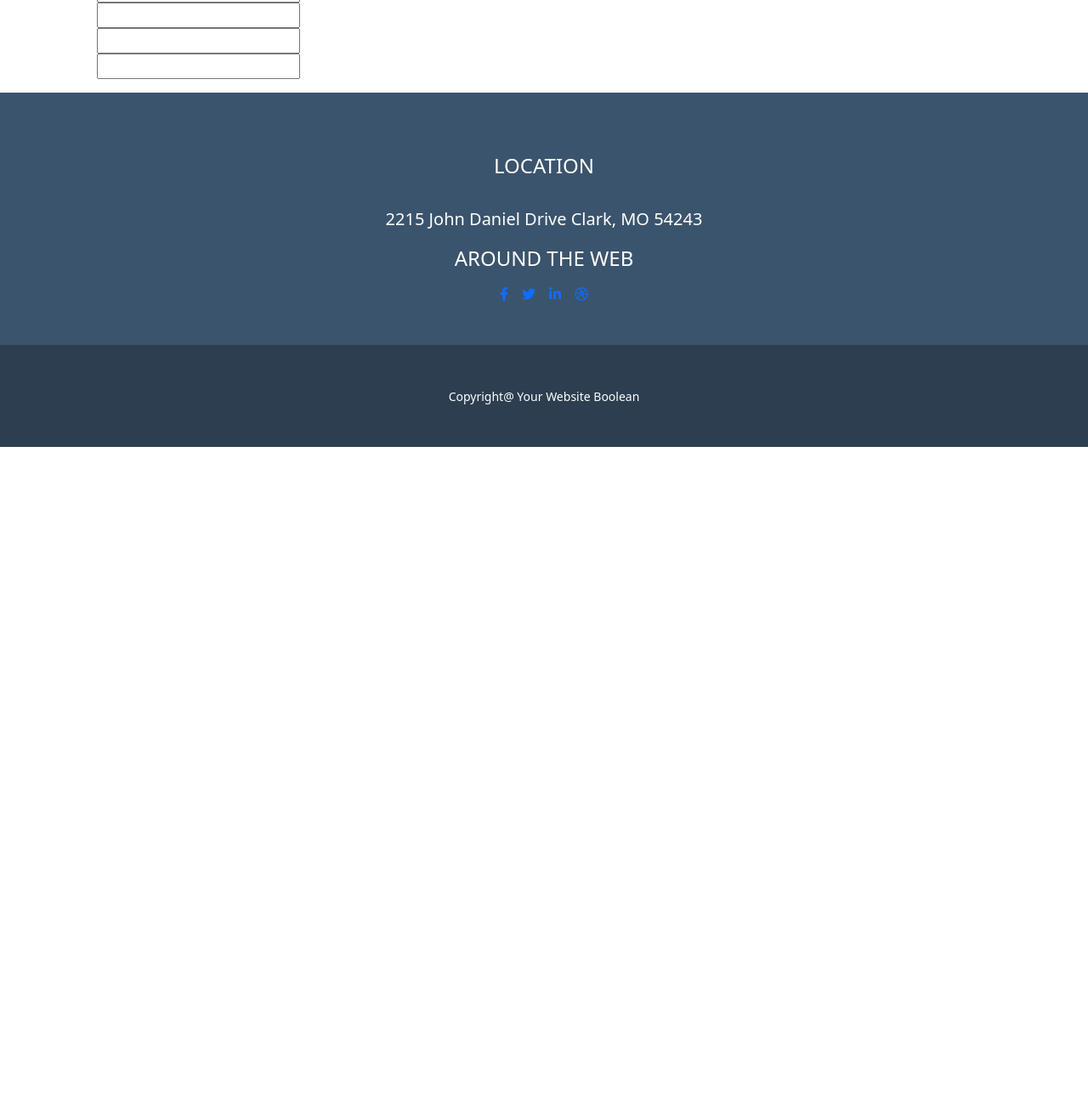
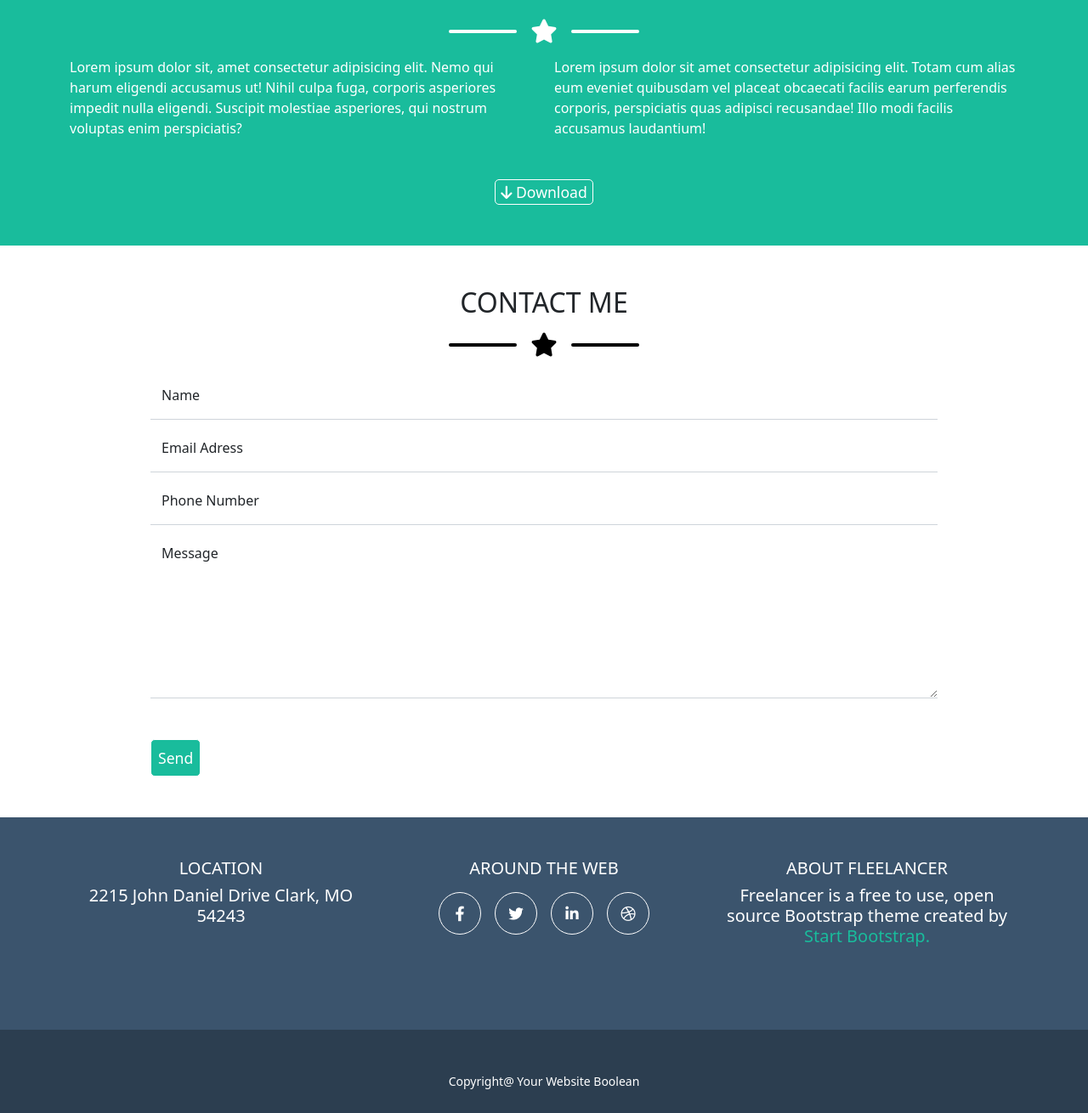
Before and after one commit to PiersilvioPellegrini/html-css-bootstrap-freelancer, a plain HTML site: page index.html in a window 1280 px wide. Shown: the part 1487-2797 px from the top of the page at 85% size. Before the commit the page ends 2013 px from the top, so only its background shows below. Drawn offline with nearby package versions, Linux system fonts and the light colour scheme.

Commit message:
completed

```diff
--- a/css/style.css
+++ b/css/style.css
@@ -11,7 +11,7 @@ nav {
     color: white;
 }
 
- ul li {
+ul li {
     color: white;
     list-style: none;
     text-decoration: none;
@@ -33,25 +33,88 @@ ul li a {
 
 }
 
-button{
-    background-color:transparent;
-    border: solid white 1px ;
+button {
+    background-color: transparent;
+    border: solid white 1px;
     border-radius: 5px;
     font-size: 1.1rem;
+    color: white;
 
 }
 
-button a{
-    color: white;
-    text-decoration: none;
+.rounded-circle {
+    aspect-ratio: 1/1;
+    width: 50px;
+
 }
 
-.info{
+.rounded-circle i {
+    color: white;
+
+}
+
+.btn-send {
+    background-color: var(--bg-primary-color);
+
+}
+
+
+.info {
     background-color: var(--bg-footer);
     color: white;
 }
 
-footer{
+footer {
     background-color: var(--bg-secondary-color);
     color: white;
 }
+
+.star-container-large {
+    display: flex;
+    align-items: center;
+    width: 35%;
+    min-width: 220px;
+    max-width: 280px;
+    margin: 0 auto;
+}
+
+.star-container-small {
+    display: flex;
+    align-items: center;
+    width: 20%;
+    min-width: 130px;
+    max-width: 260px;
+    margin: 0 auto;
+}
+
+.star-container-small .star-line,
+.star-container-large .star-line {
+    height: 4px;
+    border-radius: 2px;
+    flex-grow: 1;
+    background-color: white;
+}
+
+.star-container-large i,
+.star-container-small i {
+    margin: 0 1rem;
+}
+
+.img-header img {
+    height: 250px;
+}
+
+.my-form-control {
+    border-top: 0;
+    border-left: 0;
+    border-right: 0;
+    border-radius: 0;
+}
+
+textarea.my-form-control {
+    min-height: 200px;
+}
+
+.primary-color {
+    color: var(--bg-primary-color);
+}
--- a/index.html
+++ b/index.html
@@ -11,6 +11,8 @@
 
     <link rel="stylesheet" href="https://cdn.jsdelivr.net/npm/bootstrap@5.2.2/dist/css/bootstrap.min.css">
     <link rel="stylesheet" href="css/style.css">
+    <link rel="stylesheet" href="css/media.css">
+
     <link rel="stylesheet" href="https://cdnjs.cloudflare.com/ajax/libs/font-awesome/6.2.0/css/all.min.css"
         integrity="sha512-xh6O/CkQoPOWDdYTDqeRdPCVd1SpvCA9XXcUnZS2FmJNp1coAFzvtCN9BmamE+4aHK8yyUHUSCcJHgXloTyT2A=="
         crossorigin="anonymous" referrerpolicy="no-referrer" />
@@ -49,7 +51,21 @@
 
         <section class="start-bootstrap text-white text-center py-5">
             <div class="container">
-                <h1>START BOOTSTRAP</h1>
+                <div class="img-header mb-5">
+                    <img src="img/avatar.svg" alt="">
+                </div>
+                <h1 class="mb-3">START BOOTSTRAP</h1>
+                <div class="star-container-large mb-3">
+                    <div class="star-line"></div>
+                    <i class="fas fa-star fs-3"></i>
+                    <div class="star-line"></div>
+                </div>
+                <div class="row align-items-center mb-5  ">
+                    <h4>GRAPHIC ARTIST -
+                        WEB DESIGNER -
+                        ILLUSTRATOR</h4>
+
+                </div>
             </div>
 
         </section>
@@ -58,11 +74,17 @@
     <main>
         <section class="Portafolio">
             <div class="container">
-                <h2 class="text-center py-5">PORTFOLIO</h2>
+                <h2 class="text-center m-3 pt-5">PORTFOLIO</h2>
+
+                <div class="star-container-large mb-3 text-black">
+                    <div class="star-line bg-black"></div>
+                    <i class="fas fa-star fs-3"></i>
+                    <div class="star-line bg-black"></div>
                 </div>
 
-            <div class="container mb-5">
-                <div class="row gy-4">
+
+
+                <div class="row gy-4 mb-5">
 
                     <div class="col-12 col-md-6 col-lg-4">
 
@@ -70,33 +92,40 @@
                     </div>
                     <div class="col-12 col-md-6 col-lg-4">
 
-                        <img class="img-fluid rounded" src="img/cabin.png" alt="">
+                        <img class="img-fluid rounded" src="img/cake.png" alt="">
                     </div>
                     <div class="col-12 col-md-6 col-lg-4">
 
-                        <img class="img-fluid rounded" src="img/cabin.png" alt="">
+                        <img class="img-fluid rounded" src="img/circus.png" alt="">
                     </div>
                     <div class="col-12 col-md-6 col-lg-4">
 
-                        <img class="img-fluid rounded" src="img/cabin.png" alt="">
+                        <img class="img-fluid rounded" src="img/game.png" alt="">
                     </div>
                     <div class="col-12 col-md-6 col-lg-4">
 
-                        <img class="img-fluid rounded" src="img/cabin.png" alt="">
+                        <img class="img-fluid rounded" src="img/safe.png" alt="">
                     </div>
                     <div class="col-12 col-md-6 col-lg-4">
 
-                        <img class="img-fluid rounded" src="img/cabin.png" alt="">
+                        <img class="img-fluid rounded" src="img/submarine.png" alt="">
                     </div>
 
                 </div>
+
+
             </div>
 
         </section>
 
         <section class="about">
             <div class="container">
-                <h2 class="text-white text-center p-5 ">ABOUT</h2>
+                <h2 class="text-white text-center m-3 pt-5 ">ABOUT</h2>
+                <div class="star-container-small mb-3 ">
+                    <div class="star-line "></div>
+                    <i class="fas fa-star fs-3 text-white"></i>
+                    <div class="star-line "></div>
+                </div>
                 <div class="row gy-4 text-white mb-5">
                     <div class="col-12 col-md-6 col-lg-6"> Lorem ipsum dolor sit, amet consectetur adipisicing elit.
                         Nemo qui harum eligendi accusamus ut! Nihil culpa fuga, corporis asperiores impedit nulla
@@ -106,11 +135,12 @@
                         perspiciatis quas adipisci recusandae! Illo modi facilis accusamus laudantium! </div>
                 </div>
 
-
+                <div class="text-center">
                     <button class="mb-5 ">
-                    <a href="#"> <i class="fa-solid fa-arrow-down"></i> <span>download</span></a>
+                        <i class="fa-solid fa-arrow-down"></i> <span>Download</span>
 
                     </button>
+                </div>
 
             </div>
 
@@ -119,15 +149,46 @@
 
         <section class="contact-me">
             <div class="container d-flex flex-column">
-                <h2 class=" text-center p-5">CONTACT ME</h2>
-                <ul class="">
+                <h2 class=" text-center mb-3 mt-5">CONTACT ME</h2>
+                <div class="star-container-small mb-3 text-black">
+                    <div class="star-line bg-black"></div>
+                    <i class="fas fa-star fs-3"></i>
+                    <div class="star-line bg-black"></div>
+                </div>
 
-                    <li><input class="" type="name"></li>
-                    <li><input class="" type="email"></li>
-                    <li><input class="" type="number"></li>
-                    <li><input class="" type="text-area"></li>
-                </ul>
+                <div class="row mb-5 justify-content-center">
+                    <div class="col-md-10">
+                        <form>
+                            <div class=" form-floating mb-1">
+                                <input type="name" class="form-control my-form-control" id="floatingInput"
+                                    placeholder="name@example.com">
+                                <label for="floatingInput">Name</label>
                             </div>
+
+                            <div class="form-floating mb-1">
+                                <input type="email" class="form-control my-form-control" id="floatingInput"
+                                    placeholder="name@example.com">
+                                <label for="floatingInput">Email Adress</label>
+                            </div>
+
+                            <div class="form-floating mb-1">
+                                <input type="phone" class="form-control my-form-control" id="floatingInput"
+                                    placeholder="name@example.com">
+                                <label for="floatingInput">Phone Number</label>
+                            </div>
+
+                            <div class="form-floating">
+                                <textarea class="form-control my-form-control" id="floatingInput"
+                                    placeholder="name@example.com"></textarea>
+                                <label for="floatingInput">Message</label>
+
+
+                        </form>
+                        <button type="button" class="btn-send mt-5 p-2">Send</button>
+                    </div>
+                </div>
+            </div>
+
 
 
 
@@ -136,17 +197,36 @@
 
         <section class="info p-5">
             <div class="container text-center">
-                <div class="mb-3">
-                    <h4 class="p-4">LOCATION</h4>
-                    <h5 class="p-1"> 2215 John Daniel Drive Clark, MO 54243</h5>
+                <div class="row mb-3">
+                    <div class=" col-xs col-md-4 mb-5">
+                        <h5 class="">LOCATION</h5>
+                        <h5 class=""> 2215 John Daniel Drive Clark, MO 54243</h5>
                     </div>
+                    <div class=" col-xs col-md-4">
+                        <h5 class="mb-3">AROUND THE WEB</h5>
+                        <div class="social d-flex justify-content-center gap-3 mb-5 ">
+                            <button class="rounded-circle p-2 ">
+                                <a href="#"><i class="fa-brands fa-facebook-f "></i></a>
+                            </button>
+                            <button class="rounded-circle p-2 ">
 
-                <h4 class="mb-3">AROUND THE WEB</h4>
-                <div class="social d-flex justify-content-center gap-3 ">
-                    <a href="#"><i class="fa-brands fa-facebook-f"></i></a>
                                 <a href="#"><i class="fa-brands fa-twitter"></i></a>
+                            </button>
+                            <button class="rounded-circle p-2 ">
+
                                 <a href="#"><i class="fa-brands fa-linkedin-in"></i></a>
+                            </button>
+                            <button class="rounded-circle p-2 ">
+
                                 <a href="#"><i class="fa-brands fa-dribbble"></i></a>
+                            </button>
+                        </div>
+                    </div>
+                    <div class=" col-xs col-md-4">
+                        <h5 class="">ABOUT FLEELANCER</h5>
+                        <h5 class="text-center"> Freelancer is a free to use, open source Bootstrap theme created by
+                            <span class="primary-color">Start Bootstrap.</span> </h5>
+                    </div>
                 </div>
             </div>
 
```
Also changed, not shown: ._index.html. Lines whose indentation alone changed are shown as unchanged.
